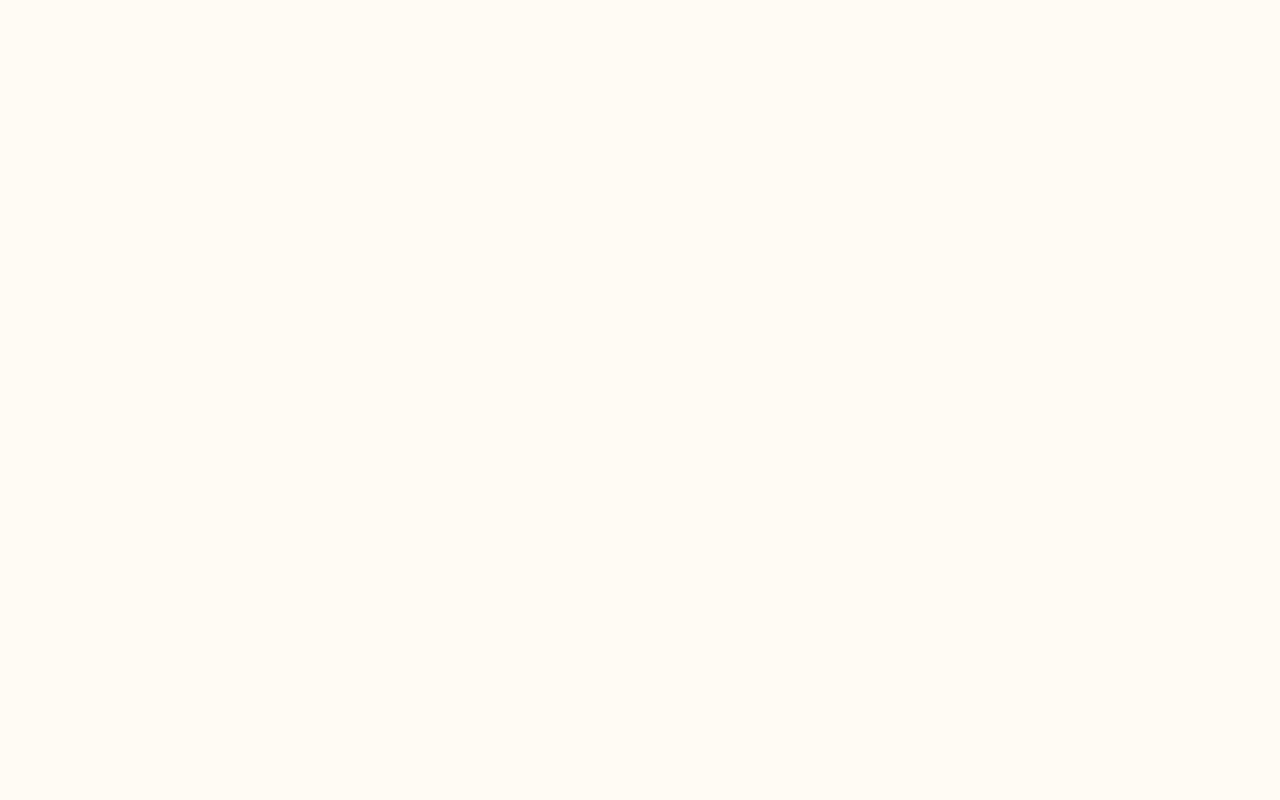
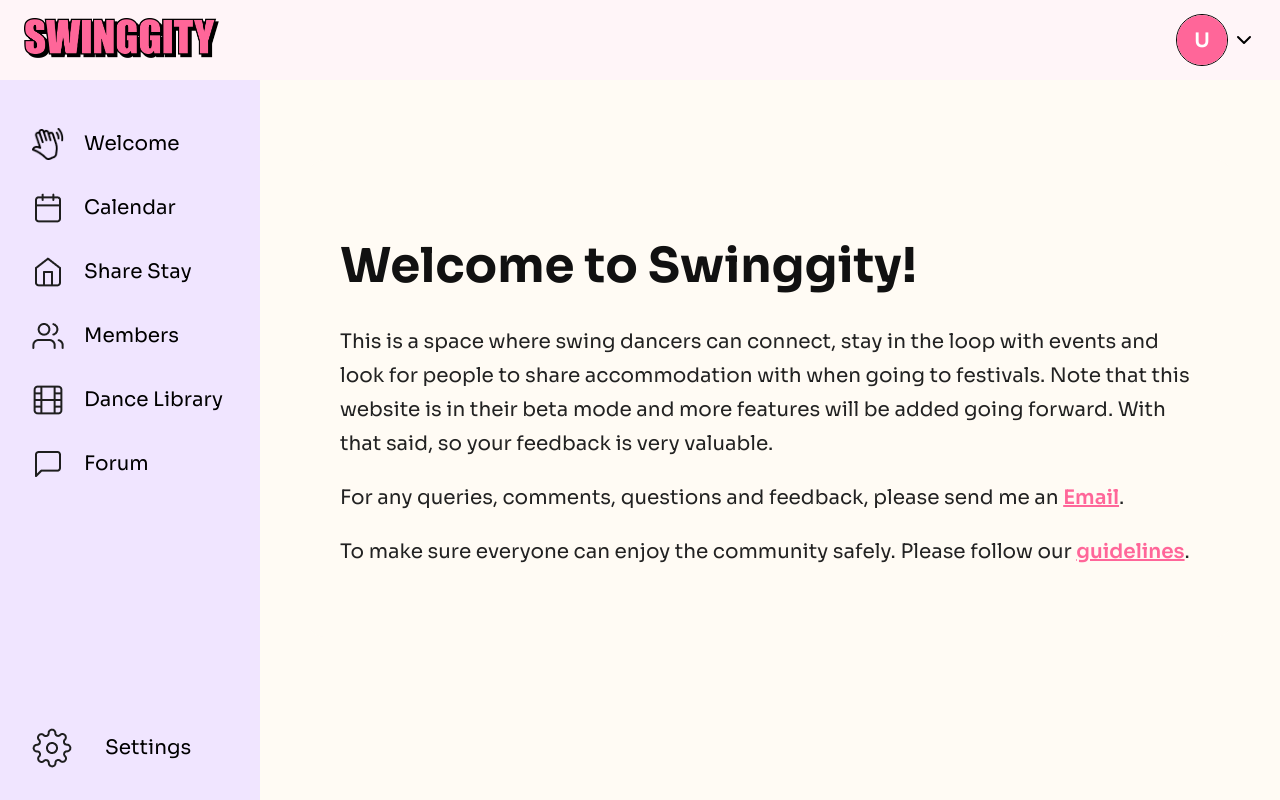
Before and after one commit to Isabelle-Waltrick/swinggity-platform, a React (Vite) app in the folder client/: page /dashboard/welcome in a window 1280 px wide. Before the commit this address had no page. Built offline with nearby package versions, Linux system fonts and the light colour scheme.

Commit message:
Add Welcome page and styles for user onboarding

```diff
--- a/client/src/App.jsx
+++ b/client/src/App.jsx
@@ -7,6 +7,7 @@ import Login from "./auth/pages/Login"
 import ForgotPassword from "./auth/pages/ForgotPassword"
 import ResetPassword from "./auth/pages/ResetPassword"
 import DashboardLayout from './dashboard/template/DashboardLayout'
+import Welcome from './dashboard/welcome/pages/Welcome'
 
 function App() {
   return (
@@ -21,8 +22,14 @@ function App() {
         <Route path="/reset-password/:token" element={<ResetPassword />} />
 
         {/* Dashboard routes with DashboardLayout */}
-        <Route path="/dashboard/template" element={<DashboardLayout />}>
-          <Route index element={<div>Template</div>} />
+        <Route path="/dashboard" element={<DashboardLayout />}>
+          {/* /dashboard */}
+          <Route index element={<Welcome />} />
+
+          {/* /dashboard/welcome */}
+          <Route path="welcome" element={<Welcome />} />
+
+          {/* the rest become /dashboard/... */}
           <Route path="calendar" element={<div>Calendar Page</div>} />
           <Route path="accommodation" element={<div>Accommodation Share Page</div>} />
           <Route path="members" element={<div>Members Page</div>} />
--- /dev/null
+++ b/client/src/dashboard/welcome/pages/Welcome.css
@@ -0,0 +1,29 @@
+.welcome-container {
+  background: var(--body-light, #FFFBF4);
+  padding: 3rem 2rem;
+  border-radius: 16px;
+  max-width: 900px;
+  margin: 2rem auto;
+  text-align: left;
+}
+
+.welcome-title {
+  font-family: 'Sora', sans-serif;
+  font-size: 3rem;
+  font-weight: 700;
+  margin-bottom: 2rem;
+  color: #111;
+}
+
+.welcome-body {
+  font-family: 'Sora', sans-serif;
+  font-size: 1.25rem;
+  color: #222;
+  line-height: 1.7;
+}
+
+.welcome-link {
+  color: var(--primary, #FF6699);
+  font-weight: 600;
+  text-decoration: underline;
+}
--- /dev/null
+++ b/client/src/dashboard/welcome/pages/Welcome.jsx
@@ -0,0 +1,22 @@
+import './Welcome.css'; // Create this file for any new styles if needed
+
+export default function Welcome() {
+  return (
+    <div className="welcome-container">
+      <h1 className="welcome-title">Welcome to Swinggity!</h1>
+      <div className="welcome-body">
+        <p>
+          This is a space where swing dancers can connect, stay in the loop with events and look for people to share accommodation with when going to festivals. Note that this website is in their beta mode and more features will be added going forward. With that said, so your feedback is very valuable.
+        </p>
+        <p>
+          For any queries, comments, questions and feedback, please send me an{' '}
+          <a className="welcome-link" href="mailto:your@email.com">Email</a>.
+        </p>
+        <p>
+          To make sure everyone can enjoy the community safely. Please follow our{' '}
+          <a className="welcome-link" href="/guidelines">guidelines</a>.
+        </p>
+      </div>
+    </div>
+  );
+}
```
